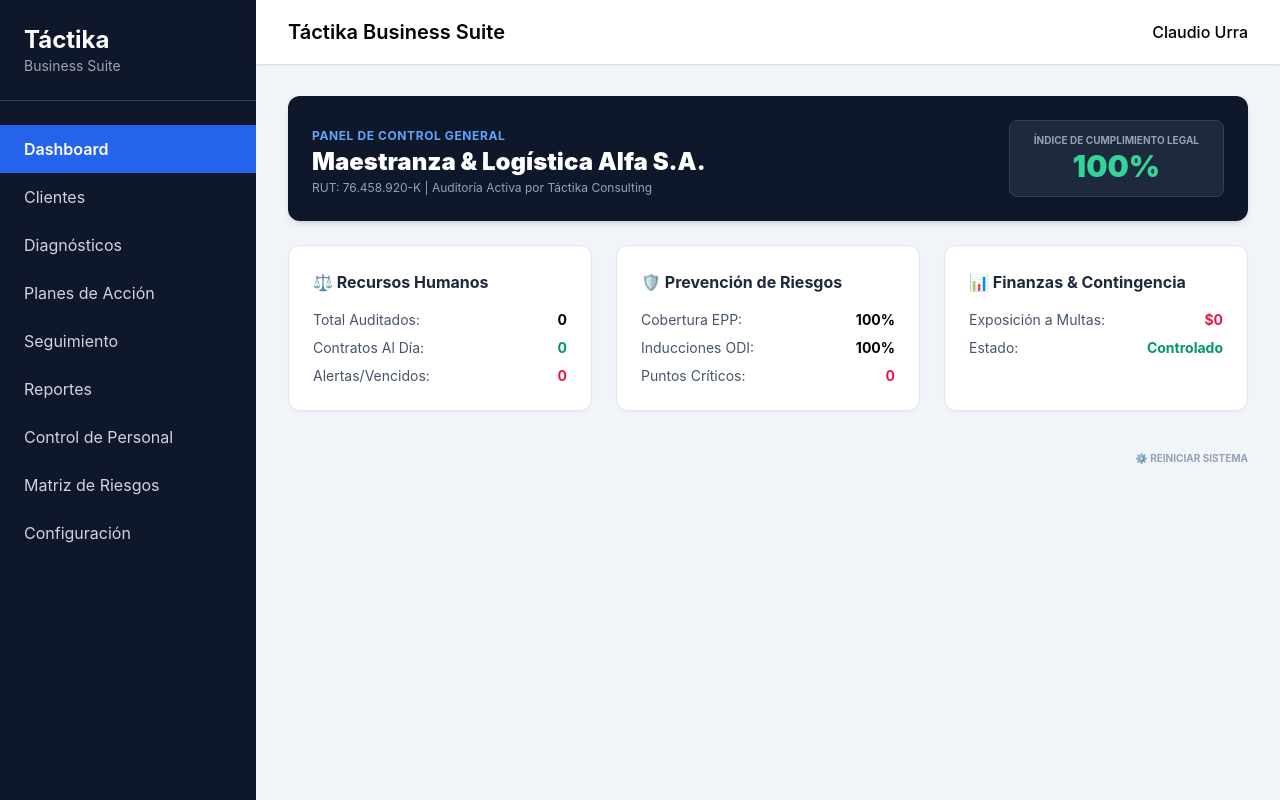
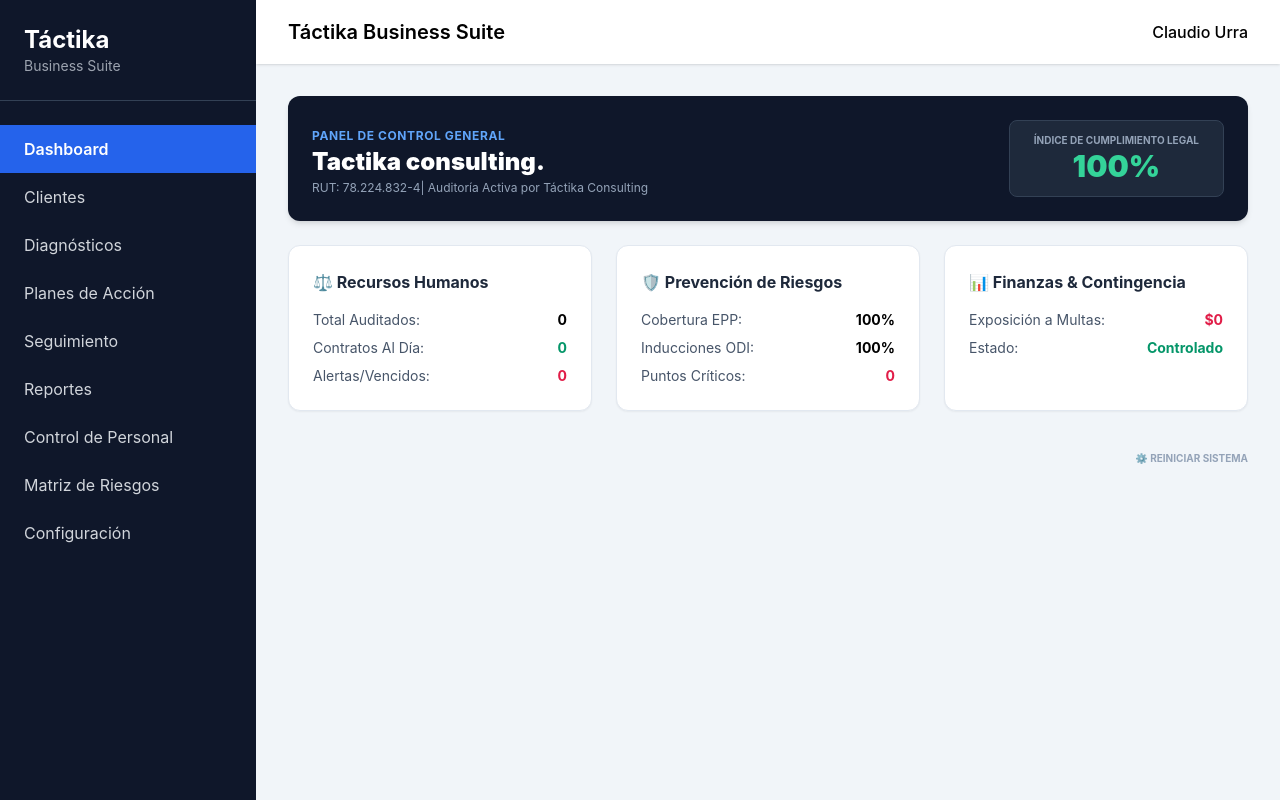
Before and after one commit to tactikaconsulting/tactika-business-suite, a React (Vite) app: page / in a window 1280 px wide. Built offline with nearby package versions, Linux system fonts and the light colour scheme.

Commit message:
Actualizar datos de empresa

```diff
--- a/src/pages/Dashboard.jsx
+++ b/src/pages/Dashboard.jsx
@@ -42,8 +42,8 @@
       <div className="bg-slate-900 text-white p-6 rounded-xl shadow-md flex flex-col md:flex-row justify-between items-start md:items-center gap-4">
         <div>
           <span className="text-xs font-bold uppercase tracking-wider text-blue-400">Panel de Control General</span>
-          <h2 className="text-2xl font-black text-white">Maestranza & Logística Alfa S.A.</h2>
-          <p className="text-xs text-slate-400 mt-0.5">RUT: 76.458.920-K | Auditoría Activa por Táctika Consulting</p>
+          <h2 className="text-2xl font-black text-white">Tactika consulting.</h2>
+          <p className="text-xs text-slate-400 mt-0.5">RUT: 78.224.832-4| Auditoría Activa por Táctika Consulting</p>
         </div>
         <div className="bg-slate-800 border border-slate-700 px-6 py-3 rounded-lg text-center w-full md:w-auto">
           <span className="text-[10px] font-bold uppercase text-slate-400 block">Índice de Cumplimiento Legal</span>
```
